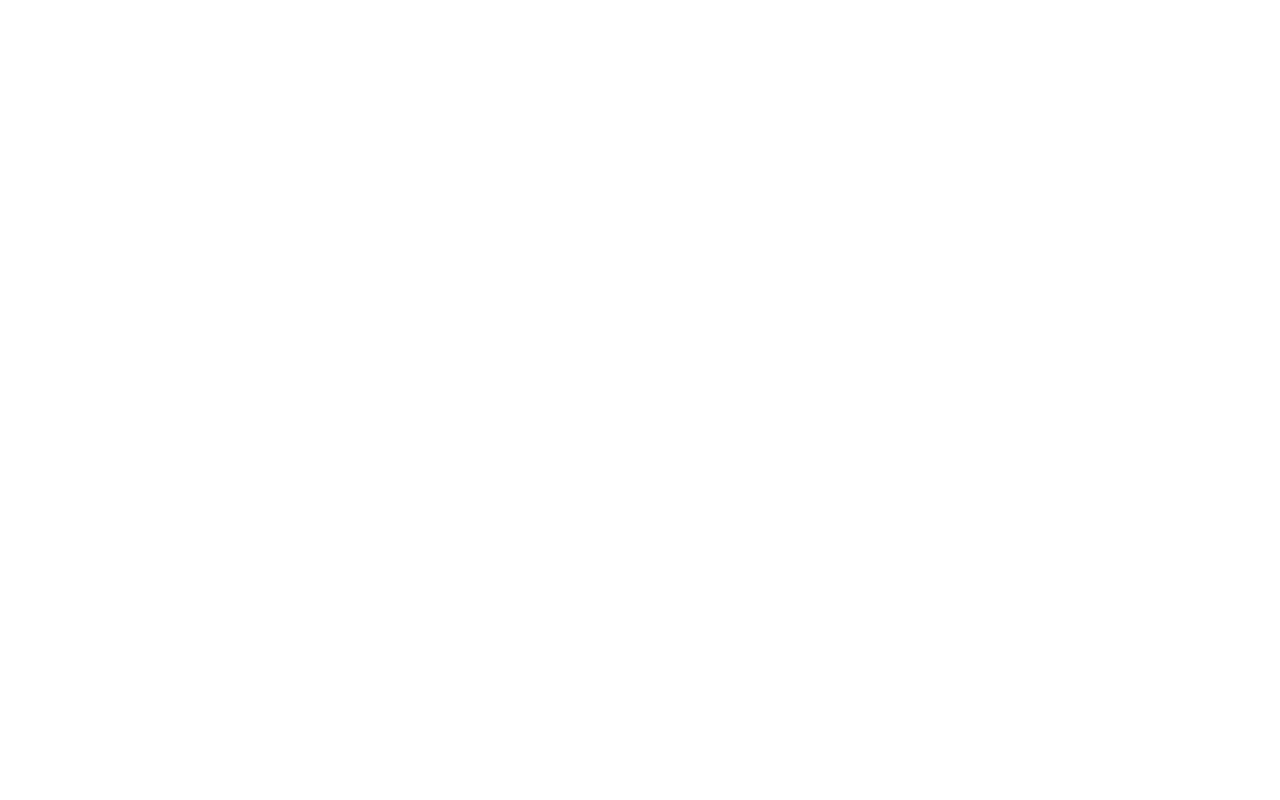
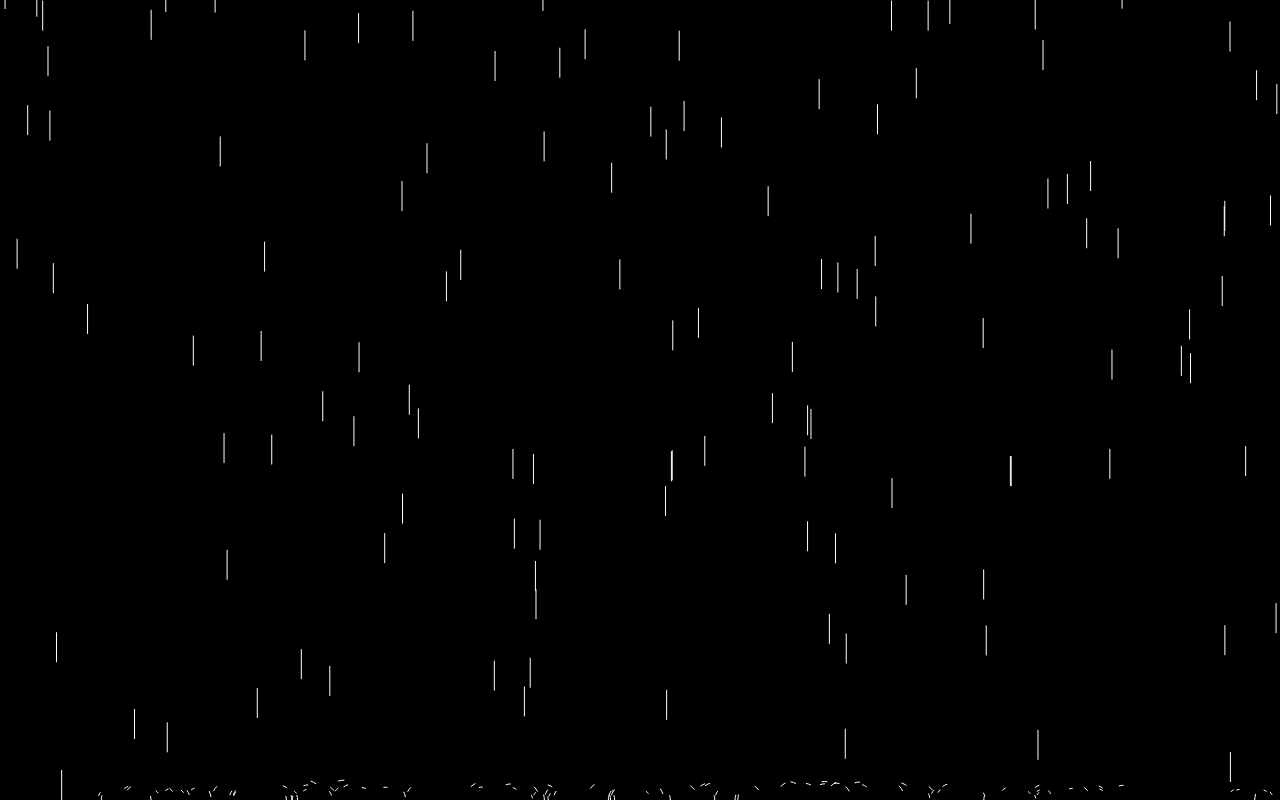
Before and after one commit to chris2733/canvasrain, a plain HTML site: page index.html in a window 1280 px wide. Drawn offline with Linux system fonts and the light colour scheme.

Commit message:
managed to get splash and window width stuff working properly..

```diff
--- a/index.html
+++ b/index.html
@@ -2,8 +2,13 @@
     <head>
         <meta charset="utf-8">
         <title>Canvas rain</title>
+        <meta name="viewport" content="width=device-width,initial-scale=1" />
+        <link rel="stylesheet" href="stuff.css">
     </head>
     <body>
-       <canvas></canvas>
+        <div class="canvasWrap">
+           <canvas></canvas>
+        </div>
     </body>
+    <script src="stuff.js" charset="utf-8"></script>
 </html>
--- a/stuff.css
+++ b/stuff.css
@@ -4,8 +4,16 @@ html {
    padding: 0;
 }
 
+.canvasWrap {
+   width: 100vw;
+   height: 100vh;
+   overflow: hidden;
+   background: #000;
+}
+
 canvas {
-   border: 1px solid red;
+   // red so i could see where it iiiis
+   // border: 1px solid red;
    margin: 0;
    padding: 0;
 }
--- a/stuff.js
+++ b/stuff.js
@@ -1,8 +1,13 @@
+
+setCanvasReady(300);
+
+
+function setCanvasReady(rainAmount) {
    var canvas = document.querySelector('canvas');
 
    // setting window sizes in vars
-var windowWidth = window.innerWidth;
-var windowHeight = window.innerHeight;
+   var windowWidth = document.querySelector('.canvasWrap').offsetWidth;
+   var windowHeight = document.querySelector('.canvasWrap').offsetHeight;
    // setting canvas params
    canvas.width = windowWidth;
    canvas.height = windowHeight;
@@ -29,7 +34,7 @@ var splashEndRight = 1.1;
 
 
 
-// js object to provide circles
+   // js object to provide all shapes
    function shapeGenerate(x, y, dy, length, splashRadius, rainColour) {
       this.x = x;
       this.y = y;
@@ -79,6 +84,7 @@ function shapeGenerate(x, y, dy, length, splashRadius, rainColour) {
          this.update();
       };
 
+      // triggering splash function when raindrop hits floor
       this.splash = function() {
          // make raindrop invisible while its on the 'floor'
          this.raindropColour = 'transparent';
@@ -114,7 +120,7 @@ function shapeGenerate(x, y, dy, length, splashRadius, rainColour) {
 
    // array of items
    var shapeArray = [];
-for (var i = 0; i < 1; i++) {
+   for (var i = 0; i < rainAmount; i++) {
       // get randomised numbers
       var length = 30;
       // start point (randomised), y starts above screen at a random height multiplied by canvas height
@@ -124,7 +130,7 @@ for (var i = 0; i < 1; i++) {
       var randVelocity = getRandom(1, 6);
       // max splash radius
       var splashRadius = getRandom(10, 20);
-   shapeArray.push(new shapeGenerate(x, y, randVelocity, length, splashRadius, 'green'));
+      shapeArray.push(new shapeGenerate(x, y, randVelocity, length, splashRadius, '#fff'));
    }
 
 
@@ -140,37 +146,4 @@ function animate() {
 
    animate();
 
-
-
-
-
-
-// old useful basics
-
-// shapes
-// --rectangle
-// paintbrush.fillStyle = 'purple';
-// paintbrush.fillRect(100,60,400,200);
-// --lines
-// paintbrush.beginPath();
-// paintbrush.moveTo(200, 50);
-// paintbrush.lineTo(300, 120);
-// paintbrush.lineTo(500, 350);
-// paintbrush.strokeStyle = 'green';
-// paintbrush.stroke();
-// --arc/circle
-// paintbrush.beginPath();
-// paintbrush.arc(400,400,50,0,Math.PI*2, false);
-// paintbrush.strokeStyle = 'blue';
-// paintbrush.stroke();
-
-// multiple things
-// for (var i = 0; i < 10; i++) {
-//    var xRand = Math.random() * windowWidth;
-//    var yRand = Math.random() * windowHeight;
-//    var colourEach = 'rgb(' + Math.floor(Math.random() * 256) + ',' + Math.floor(Math.random() * 256) + ',' + Math.floor(Math.random() * 256) + ')';
-//    paintbrush.beginPath();
-//    paintbrush.arc(xRand,yRand,50,0,Math.PI*2, false);
-//    paintbrush.strokeStyle = colourEach;
-//    paintbrush.stroke();
-// }
+}
```
Lines whose indentation alone changed are shown as unchanged.
